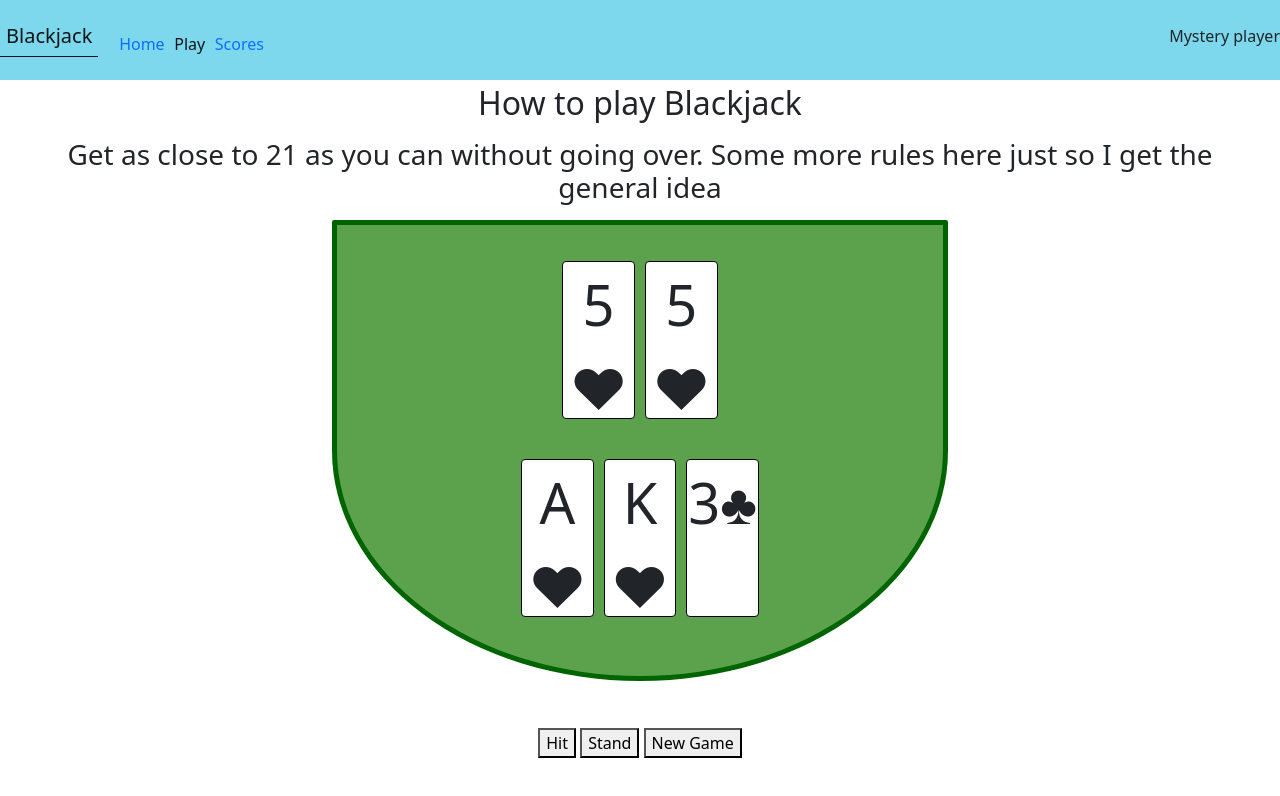
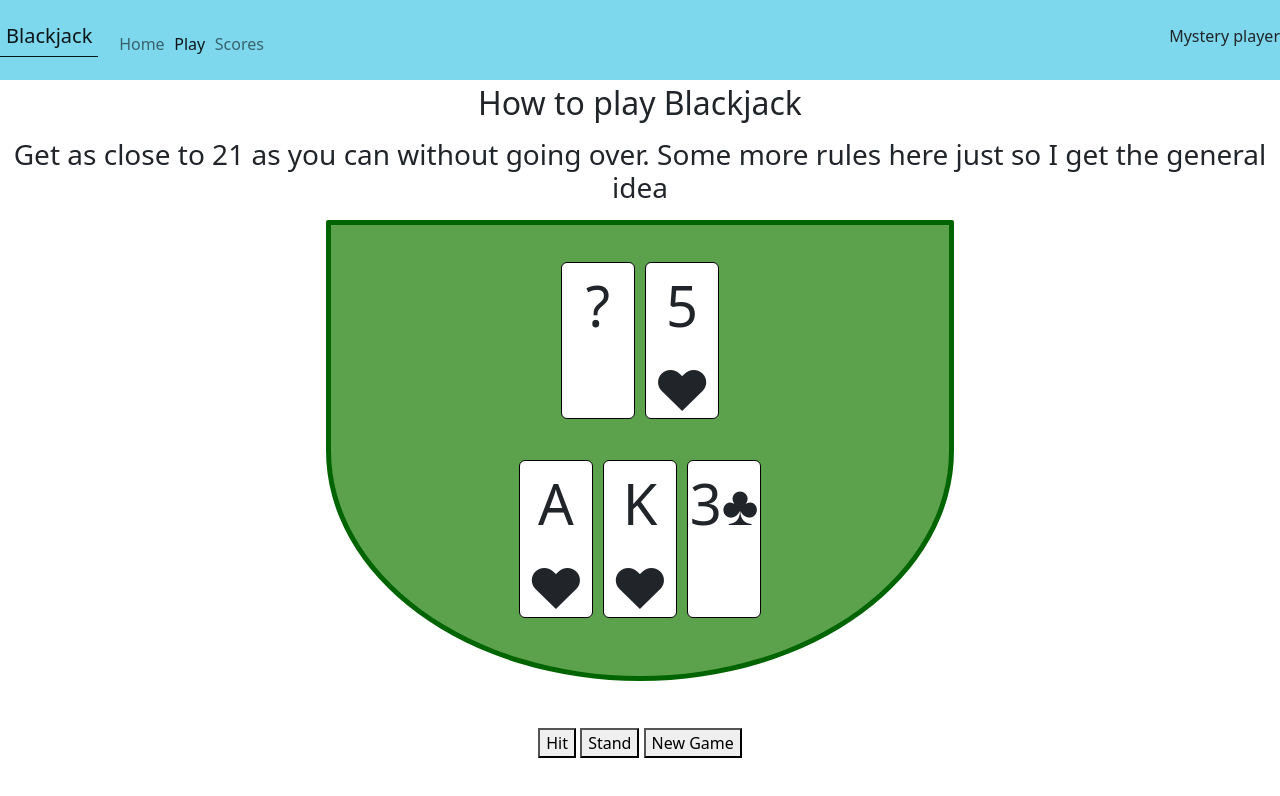
Before and after one commit to harrydcole2/blackjack-game, a plain HTML site: page Blackjack.html in a window 1280 px wide. Both pictures are taken after a click on the button "Hit". Drawn offline with nearby package versions, Linux system fonts and the light colour scheme.

Commit message:
Updated Aces 1/11

```diff
--- a/Blackjack.html
+++ b/Blackjack.html
@@ -11,10 +11,6 @@
       integrity="sha384-Zenh87qX5JnK2Jl0vWa8Ck2rdkQ2Bzep5IDxbcnCeuOxjzrPF/et3URy9Bv1WTRi"
       crossorigin="anonymous"
     />
-    <!-- Bootstrap CSS -->
-    <link rel="stylesheet" href="https://cdn.jsdelivr.net/npm/bootstrap@5.0.2/dist/css/bootstrap.min.css">
-    <!-- Bootstrap Font Icon CSS -->
-    <link rel="stylesheet" href="https://cdn.jsdelivr.net/npm/bootstrap-icons@1.5.0/font/bootstrap-icons.css">
   </head>
 
 <body>
--- a/blackjack.js
+++ b/blackjack.js
@@ -54,6 +54,16 @@ function outputHands(){
   card.appendChild(firstCard);
 }
 
+function checkAce(){
+  for(let i = 0; i < playerHand.length; i++){
+    if(playerHand[i].value === 11){
+      playerHand[i].value = 1;
+      return false;
+    }
+  }
+  return true;
+}
+
 function playerTotal(){
   let temp = 0;
   for(let i = 0; i < playerHand.length; i++){
@@ -100,8 +110,14 @@ function addPlayerCard(){
       card = document.getElementById("playerFifthCard")
     }
     card.appendChild(firstCard);
-    if(playerTotal() > 21) stand();
-    else if(playerTotal() === 21) stand();
+    if(playerTotal() > 21) {
+      if(checkAce()){
+       stand();
+      }
+    }
+    else if(playerTotal() === 21){
+      stand();
+    }
   }
   else{
     stand();
@@ -139,7 +155,7 @@ function addDealerCard() {
 function stand(){
   if(ifStand === false) {
     let first = document.querySelector("#dealerFirstCard");
-    first.innerHTML = dealerHand[1].rank + dealerHand[1].suit;
+    first.innerHTML = dealerHand[0].rank + dealerHand[0].suit;
   }
   ifStand = true;
   determineWinnings();
```
